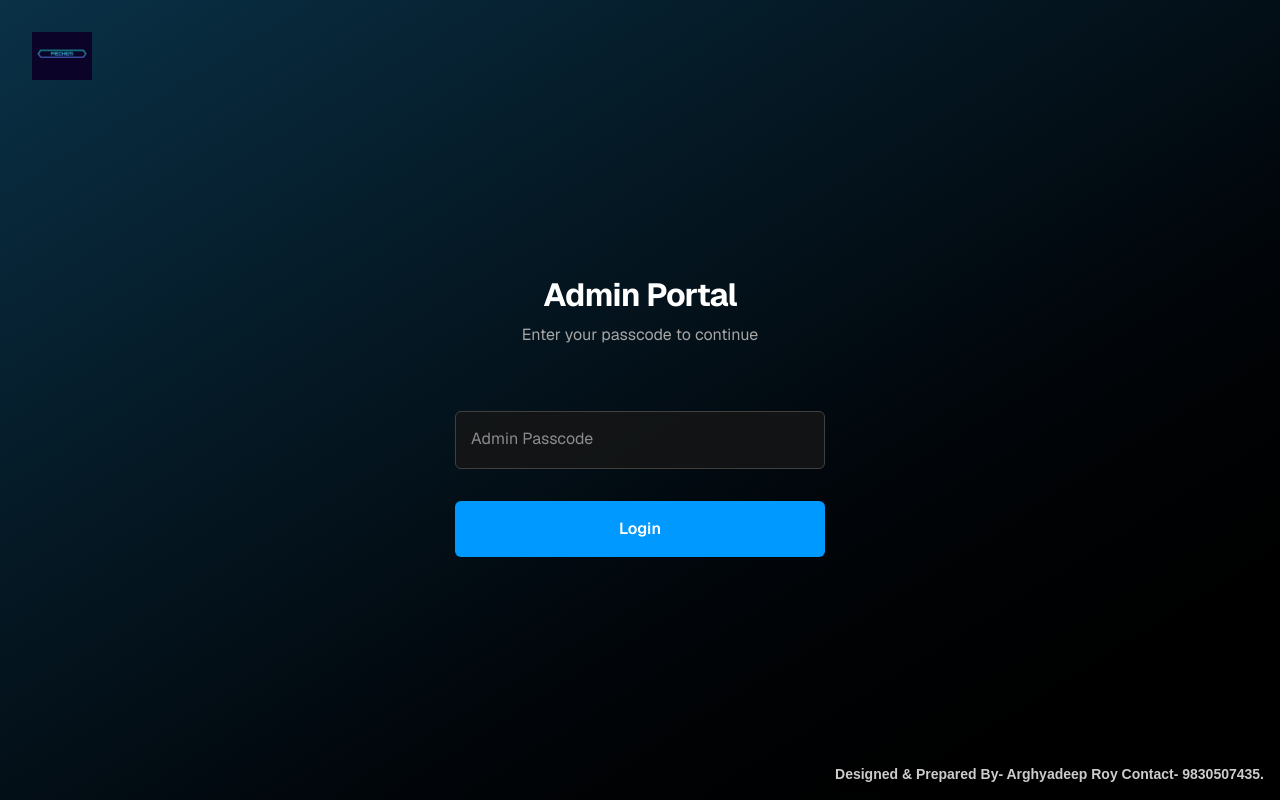
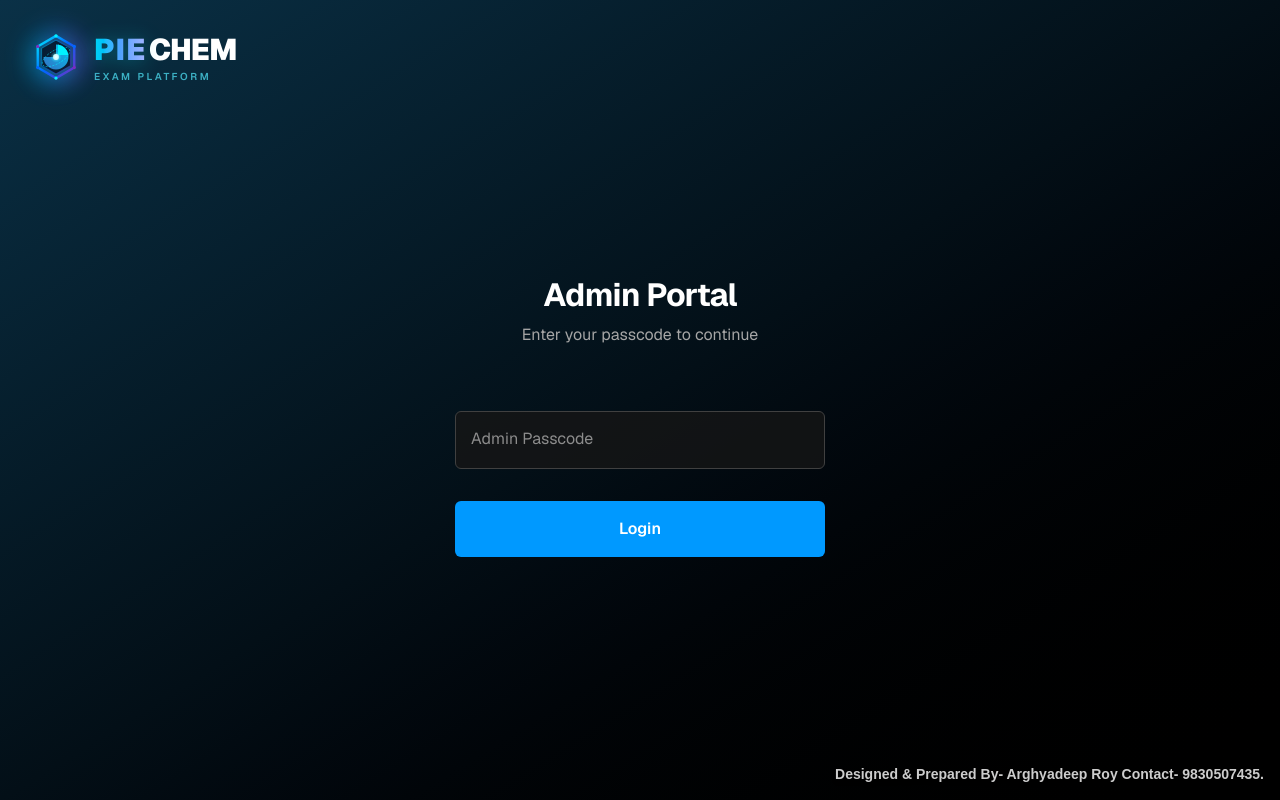
Before and after one commit to haloformyl1/mcq-platform, a Next.js app: page /admin/login in a window 1280 px wide. Built offline with nearby package versions, Linux system fonts and the light colour scheme.

Commit message:
style: Add custom modern vector PiechemLogo component across platform

```diff
--- a/src/app/admin/layout.tsx
+++ b/src/app/admin/layout.tsx
@@ -2,6 +2,7 @@
 
 import Link from "next/link";
 import { usePathname, useRouter } from "next/navigation";
+import PiechemLogo from "@/components/PiechemLogo";
 
 export default function AdminLayout({ children }: { children: React.ReactNode }) {
   const pathname = usePathname();
@@ -44,9 +45,9 @@ export default function AdminLayout({ children }: { children: React.ReactNode })
         <div className="max-w-7xl mx-auto px-4 sm:px-6 lg:px-8">
           <div className="flex items-center justify-between h-16">
             <div className="flex items-center">
-              <div className="flex-shrink-0 flex items-center space-x-3 text-white font-bold text-xl">
-                <img src="/piechem-logo.png" alt="PIECHEM Logo" className="h-8 w-auto object-contain" />
-                <span className="border-l border-gray-700 pl-3 text-base text-gray-300 font-medium">Admin Panel</span>
+              <div className="flex-shrink-0 flex items-center space-x-3">
+                <PiechemLogo size="sm" />
+                <span className="border-l border-gray-700 pl-3 text-sm text-gray-300 font-medium tracking-wide">Admin Panel</span>
               </div>
               <div className="hidden md:block">
                 <div className="ml-10 flex items-baseline space-x-4">
--- a/src/app/admin/login/page.tsx
+++ b/src/app/admin/login/page.tsx
@@ -1,6 +1,7 @@
 "use client";
 import { useState } from "react";
 import { useRouter } from "next/navigation";
+import PiechemLogo from "@/components/PiechemLogo";
 
 export default function AdminLogin() {
   const [passcode, setPasscode] = useState("");
@@ -30,7 +31,7 @@ export default function AdminLogin() {
     <div className="min-h-screen bg-gradient-to-br from-[#0a3147] via-[#030f17] to-black relative font-sans text-white flex flex-col justify-center py-12 px-4 sm:px-6 lg:px-8">
       {/* Header with PIECHEM logo */}
       <header className="absolute top-0 left-0 w-full p-6 sm:p-8 flex items-center">
-        <img src="/piechem-logo.png" alt="PIECHEM Logo" className="h-10 sm:h-12 w-auto object-contain" />
+        <PiechemLogo size="lg" />
       </header>
 
       <div className="sm:mx-auto sm:w-full sm:max-w-[450px] mt-10">
--- a/src/app/dashboard/page.tsx
+++ b/src/app/dashboard/page.tsx
@@ -6,6 +6,7 @@ import Link from "next/link";
 import { LineChart, Line, XAxis, YAxis, CartesianGrid, Tooltip, ResponsiveContainer } from 'recharts';
 import { BookOpen, Trophy, Target, TrendingUp, ChevronRight, LogOut, Medal, Clock, AlertCircle } from 'lucide-react';
 import AdminPreviewBanner from "@/components/AdminPreviewBanner";
+import PiechemLogo from "@/components/PiechemLogo";
 
 export default function StudentDashboard() {
   const [data, setData] = useState<any>(null);
@@ -91,11 +92,7 @@ export default function StudentDashboard() {
       <header className="border-b border-[#333333] bg-[#161616]/60 backdrop-blur-md sticky top-0 z-40">
         <div className="max-w-7xl mx-auto py-4 px-4 sm:px-6 lg:px-8 flex flex-col sm:flex-row justify-between items-center gap-4">
           <div className="flex items-center space-x-4">
-            <img src="/piechem-logo.png" alt="PIECHEM Logo" className="h-8 sm:h-9 w-auto object-contain" />
-            <div>
-              <h1 className="text-xl sm:text-2xl font-bold tracking-wide">Student Dashboard</h1>
-              <p className="text-[#a6a6a6] text-sm mt-0.5">Welcome back, <span className="text-white font-medium capitalize">{studentName}</span></p>
-            </div>
+            <PiechemLogo size="md" />
           </div>
           <button onClick={handleLogout} className="flex items-center text-sm text-[#a6a6a6] hover:text-white transition px-3 py-2 rounded-md hover:bg-[#262626]">
             <LogOut className="w-4 h-4 mr-2" />
--- a/src/app/exam/[attemptId]/page.tsx
+++ b/src/app/exam/[attemptId]/page.tsx
@@ -5,6 +5,7 @@ import { useRouter } from "next/navigation";
 import { Menu, X, Minimize2, Maximize2, AlertTriangle } from "lucide-react";
 import { useProctoring } from "@/hooks/useProctoring";
 import AdminPreviewBanner from "@/components/AdminPreviewBanner";
+import PiechemLogo from "@/components/PiechemLogo";
 
 export default function ExamSession({ params }: { params: Promise<{ attemptId: string }> }) {
   const resolvedParams = use(params);
@@ -186,7 +187,7 @@ export default function ExamSession({ params }: { params: Promise<{ attemptId: s
       <AdminPreviewBanner />
       <header className="bg-[#161616]/40 p-4 flex flex-col md:flex-row md:justify-between md:items-center border-b border-[#404040] gap-4">
         <div className="flex justify-between items-center w-full md:w-auto gap-3">
-          <img src="/piechem-logo.png" alt="PIECHEM Logo" className="h-7 sm:h-8 w-auto object-contain shrink-0" />
+          <PiechemLogo size="sm" showText={false} />
           <div className="pr-2">
             <h1 className="text-lg md:text-xl font-bold tracking-wide break-words">{examData.test.title}</h1>
             <p className="text-sm text-[#a6a6a6] mt-0.5">Question {currentQ + 1} of {questions.length}</p>
--- a/src/app/exam/result/[attemptId]/page.tsx
+++ b/src/app/exam/result/[attemptId]/page.tsx
@@ -4,6 +4,7 @@ import { useState, useEffect, use } from "react";
 import Link from "next/link";
 import { useRouter } from "next/navigation";
 import { CheckCircle2, XCircle, MinusCircle, ChevronLeft } from "lucide-react";
+import PiechemLogo from "@/components/PiechemLogo";
 
 export default function ExamResult({ params }: { params: Promise<{ attemptId: string }> }) {
   const resolvedParams = use(params);
@@ -33,7 +34,7 @@ export default function ExamResult({ params }: { params: Promise<{ attemptId: st
     <div className="min-h-screen bg-gradient-to-br from-[#0a3147] via-[#030f17] to-black py-12 px-4 sm:px-6 lg:px-8 text-white font-sans">
       <div className="max-w-3xl mx-auto bg-[#161616]/80 shadow-2xl rounded-lg p-8 border border-[#404040]">
         <div className="flex justify-center mb-6">
-          <img src="/piechem-logo.png" alt="PIECHEM Logo" className="h-10 sm:h-12 w-auto object-contain" />
+          <PiechemLogo size="lg" />
         </div>
         <h1 className="text-3xl font-bold mb-2 text-center tracking-wide">Test Completed</h1>
         <h2 className="text-xl text-[#a6a6a6] mb-8 text-center">{result.test.title}</h2>
--- a/src/app/login/page.tsx
+++ b/src/app/login/page.tsx
@@ -2,6 +2,7 @@
 import { useState, useEffect, useRef } from "react";
 import { useRouter } from "next/navigation";
 import Link from 'next/link';
+import PiechemLogo from "@/components/PiechemLogo";
 
 type LoginState =
   | "EMAIL_ENTRY"
@@ -223,7 +224,7 @@ export default function StudentLogin() {
     <div className="min-h-screen bg-gradient-to-br from-[#0a3147] via-[#030f17] to-black relative font-sans text-white flex flex-col justify-center py-12 px-4 sm:px-6 lg:px-8">
       {/* Header with PIECHEM logo */}
       <header className="absolute top-0 left-0 w-full p-6 sm:p-8 flex items-center">
-        <img src="/piechem-logo.png" alt="PIECHEM Logo" className="h-10 sm:h-12 w-auto object-contain" />
+        <PiechemLogo size="lg" />
       </header>
 
       <div className="sm:mx-auto sm:w-full sm:max-w-[450px] mt-10">
--- /dev/null
+++ b/src/components/PiechemLogo.tsx
@@ -0,0 +1,141 @@
+"use client";
+
+import React from "react";
+
+interface PiechemLogoProps {
+  size?: "sm" | "md" | "lg" | "xl";
+  showText?: boolean;
+  className?: string;
+}
+
+export default function PiechemLogo({
+  size = "md",
+  showText = true,
+  className = "",
+}: PiechemLogoProps) {
+  // Dimensions for different sizes
+  const dimensions = {
+    sm: { icon: 28, text: "text-lg", gap: "gap-2" },
+    md: { icon: 38, text: "text-xl sm:text-2xl", gap: "gap-3" },
+    lg: { icon: 48, text: "text-2xl sm:text-3xl", gap: "gap-3.5" },
+    xl: { icon: 64, text: "text-4xl sm:text-5xl", gap: "gap-4" },
+  };
+
+  const current = dimensions[size] || dimensions.md;
+
+  return (
+    <div className={`flex items-center ${current.gap} select-none ${className}`}>
+      {/* Icon Mark */}
+      <div className="relative group shrink-0 flex items-center justify-center">
+        {/* Ambient Glow */}
+        <div className="absolute -inset-1 bg-gradient-to-r from-cyan-500 via-blue-500 to-purple-600 rounded-full blur-md opacity-40 group-hover:opacity-75 transition duration-500"></div>
+
+        <svg
+          width={current.icon}
+          height={current.icon}
+          viewBox="0 0 100 100"
+          fill="none"
+          xmlns="http://www.w3.org/2000/svg"
+          className="relative drop-shadow-[0_4px_12px_rgba(0,198,255,0.3)] transition-transform duration-300 transform group-hover:scale-105"
+        >
+          <defs>
+            {/* Main Outer Hex Gradient */}
+            <linearGradient id="hexGrad" x1="0%" y1="0%" x2="100%" y2="100%">
+              <stop offset="0%" stopColor="#00f2fe" />
+              <stop offset="50%" stopColor="#0066ff" />
+              <stop offset="100%" stopColor="#7b2cbf" />
+            </linearGradient>
+
+            {/* Core Slice Gradient */}
+            <linearGradient id="coreGrad" x1="0%" y1="100%" x2="100%" y2="0%">
+              <stop offset="0%" stopColor="#3a7bd5" />
+              <stop offset="100%" stopColor="#00d2ff" />
+            </linearGradient>
+
+            {/* Glowing Accent */}
+            <radialGradient id="glowAccent" cx="50%" cy="50%" r="50%">
+              <stop offset="0%" stopColor="#ffffff" stopOpacity="0.8" />
+              <stop offset="100%" stopColor="#00f2fe" stopOpacity="0" />
+            </radialGradient>
+          </defs>
+
+          {/* Outer Hexagonal Molecular Structure Frame */}
+          <polygon
+            points="50,6 88,28 88,72 50,94 12,72 12,28"
+            fill="none"
+            stroke="url(#hexGrad)"
+            strokeWidth="5"
+            strokeLinejoin="round"
+          />
+
+          {/* Inner Geometric Shield */}
+          <polygon
+            points="50,15 80,32 80,68 50,85 20,68 20,32"
+            fill="#061325"
+            fillOpacity="0.85"
+            stroke="url(#hexGrad)"
+            strokeWidth="1.5"
+            strokeOpacity="0.6"
+          />
+
+          {/* Molecular Node Circles (Corners) */}
+          <circle cx="50" cy="6" r="3.5" fill="#00f2fe" />
+          <circle cx="88" cy="28" r="3.5" fill="#0066ff" />
+          <circle cx="88" cy="72" r="3.5" fill="#7b2cbf" />
+          <circle cx="50" cy="94" r="3.5" fill="#00f2fe" />
+          <circle cx="12" cy="72" r="3.5" fill="#0066ff" />
+          <circle cx="12" cy="28" r="3.5" fill="#7b2cbf" />
+
+          {/* Stylized Pie & Chemistry Orbit Symbol */}
+          {/* Pie Slice 1 - Main Body */}
+          <path
+            d="M50 50 L50 24 A26 26 0 1 1 24 50 Z"
+            fill="url(#coreGrad)"
+            opacity="0.9"
+          />
+
+          {/* Pie Slice 2 - Floating Accent Wedge */}
+          <path
+            d="M54 46 L76 46 A26 26 0 0 0 54 24 Z"
+            fill="#00f2fe"
+          />
+
+          {/* Center Orbital Core */}
+          <circle cx="50" cy="50" r="6" fill="#ffffff" />
+          <circle cx="50" cy="50" r="12" fill="url(#glowAccent)" />
+
+          {/* Electron Orbital Rings */}
+          <ellipse
+            cx="50"
+            cy="50"
+            rx="32"
+            ry="14"
+            fill="none"
+            stroke="#00f2fe"
+            strokeWidth="1.5"
+            strokeDasharray="4 3"
+            transform="rotate(-30 50 50)"
+            opacity="0.75"
+          />
+        </svg>
+      </div>
+
+      {/* Typography */}
+      {showText && (
+        <div className="flex flex-col justify-center leading-none">
+          <div className={`font-black tracking-wider font-sans uppercase flex items-center ${current.text}`}>
+            <span className="bg-clip-text text-transparent bg-gradient-to-r from-cyan-400 via-blue-400 to-indigo-300 drop-shadow-[0_2px_10px_rgba(0,242,254,0.3)]">
+              PIE
+            </span>
+            <span className="text-white tracking-tight ml-0.5">
+              CHEM
+            </span>
+          </div>
+          <div className="text-[9px] sm:text-[10px] tracking-[0.25em] text-cyan-300/70 font-semibold uppercase mt-1">
+            Exam Platform
+          </div>
+        </div>
+      )}
+    </div>
+  );
+}
```
